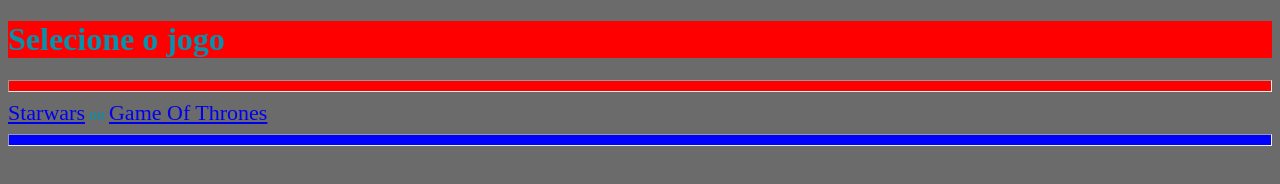
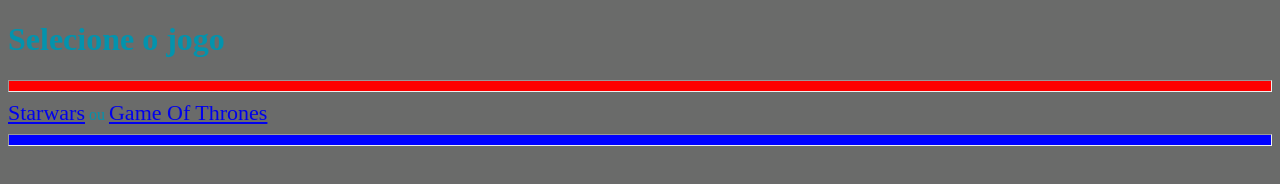
Before and after one commit to ericdegan/ericdegan.github.io, a plain HTML site: page index.html in a window 1280 px wide. Drawn offline with Linux system fonts and the light colour scheme.

Commit message:
Novo Upload
tentando consertar as cores

```diff
--- a/index.html
+++ b/index.html
@@ -8,7 +8,7 @@
 
 </head>
 <body>
-    <h1 class="vermelho">Selecione o jogo</h1>
+    <h1>Selecione o jogo</h1>
     <hr class="vermelho">
     <a href="starwars.html">Starwars</a> ou
     <a href="gameofthrones.html">Game Of Thrones</a>
```
Also changed, not shown: starwars.html (+0 -1 lines).
